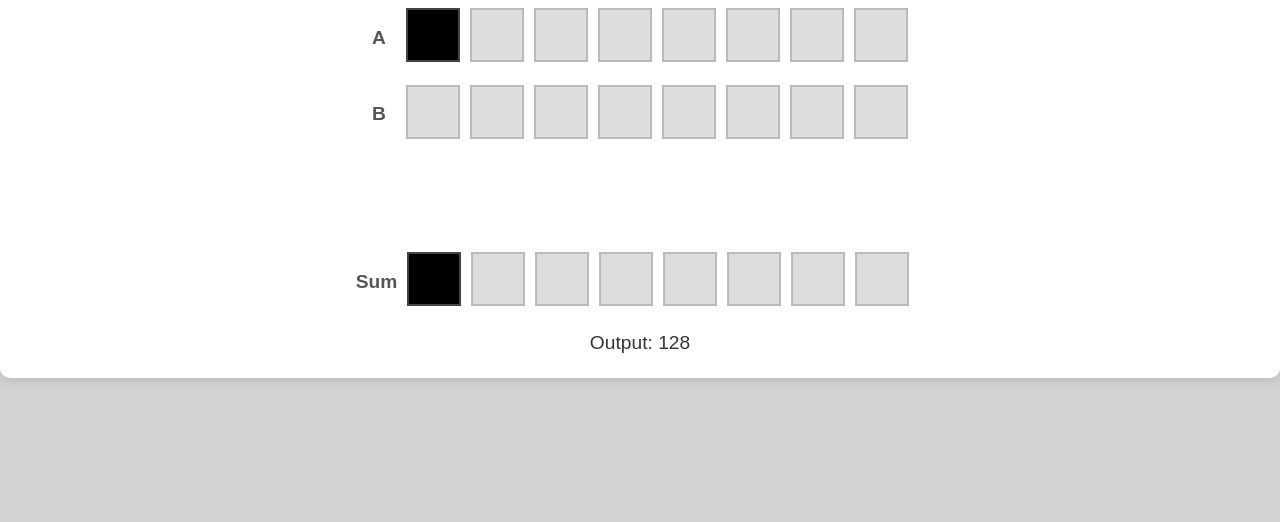
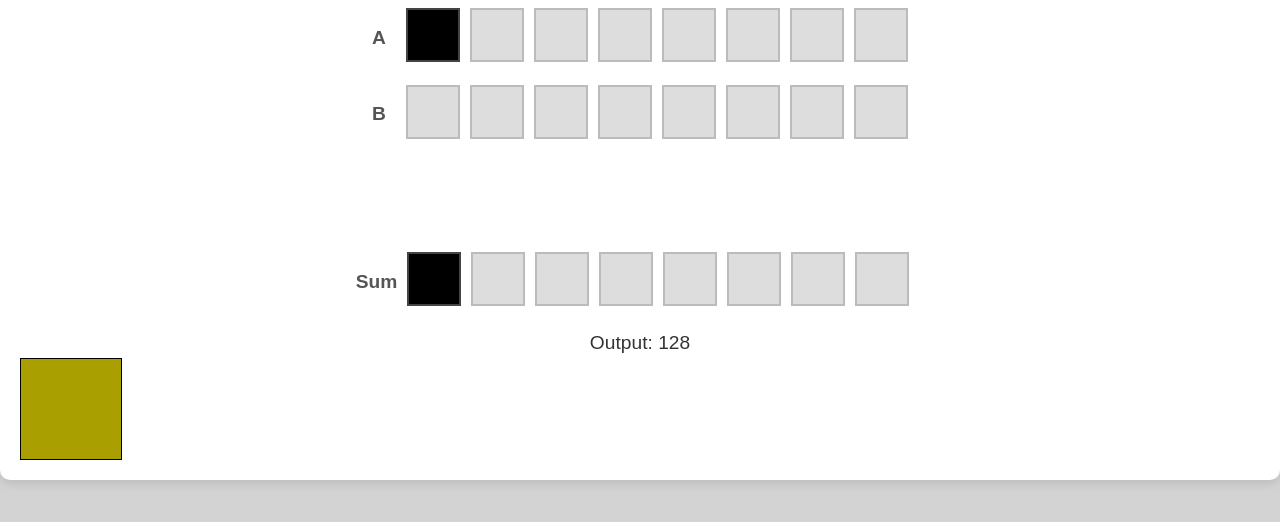
Before and after one commit to bpmurray77/fluffy-eureka, a website: page binary.html in a window 1280 px wide. Both pictures are taken after a click on the element 432 px from the left and 140 px from the top of the page. Shown: the part 106-628 px from the top of the page. Drawn offline with Linux system fonts and the light colour scheme.

Commit message:
color box

```diff
--- a/binary.html
+++ b/binary.html
@@ -57,7 +57,11 @@
         <div id="sum-decimal-output">
             Output: <span id="decimal-sum">0</span>
         </div>
+        <div id="color-display" style="width: 100px; height: 100px; border: 1px solid #000;">
+            <!-- Color will appear here -->
+        </div>
     </div>
+
 
     <script src="binary.js"></script>
 </body>
--- a/binary.js
+++ b/binary.js
@@ -2,10 +2,57 @@ document.addEventListener("DOMContentLoaded", function() {
     const aBits = document.querySelectorAll('#row-a .bit');
     const bBits = document.querySelectorAll('#row-b .bit');
     const sumBits = document.querySelectorAll('#row-result .bit');
-    const decimalSumOutput = document.getElementById('decimal-sum'); // New element to display decimal sum
+    const decimalSumOutput = document.getElementById('decimal-sum'); // Element to display decimal sum
+    const colorDisplay = document.getElementById('color-display');   // Element to show the selected color
 
     let aValue = Array(8).fill(0); // Initialize Value A as an array of 8 bits (all 0s)
     let bValue = Array(8).fill(0); // Initialize Value B as an array of 8 bits (all 0s)
+
+    const colorPalette = [
+        '#000000', '#800000', '#008000', '#808000', '#000080', '#800080',
+        '#008080', '#c0c0c0', '#c0dcc0', '#a6caf0', '#2a3faa', '#2a3fff',
+        '#2a5f00', '#2a5f55', '#2a5faa', '#2a5fff', '#2a7f00', '#2a7f55',
+        '#2a7faa', '#2a7fff', '#2a9f00', '#2a9f55', '#2a9faa', '#2a9fff',
+        '#2abf00', '#2abf55', '#2abfaa', '#2abfff', '#2adf00', '#2adf55',
+        '#2adfaa', '#2adfff', '#2aff00', '#2aff55', '#2affaa', '#2affff',
+        '#550000', '#550055', '#5500aa', '#5500ff', '#551f00', '#551f55',
+        '#551faa', '#551fff', '#553f00', '#553f55', '#553faa', '#553fff',
+        '#555f00', '#555f55', '#555faa', '#555fff', '#557f00', '#557f55',
+        '#557faa', '#557fff', '#559f00', '#559f55', '#559faa', '#559fff',
+        '#55bf00', '#55bf55', '#55bfaa', '#55bfff', '#55df00', '#55df55',
+        '#55dfaa', '#55dfff', '#55ff00', '#55ff55', '#55ffaa', '#55ffff',
+        '#7f0000', '#7f0055', '#7f00aa', '#7f00ff', '#7f1f00', '#7f1f55',
+        '#7f1faa', '#7f1fff', '#7f3f00', '#7f3f55', '#7f3faa', '#7f3fff',
+        '#7f5f00', '#7f5f55', '#7f5faa', '#7f5fff', '#7f7f00', '#7f7f55',
+        '#7f7faa', '#7f7fff', '#7f9f00', '#7f9f55', '#7f9faa', '#7f9fff',
+        '#7fbf00', '#7fbf55', '#7fbfaa', '#7fbfff', '#7fdf00', '#7fdf55',
+        '#7fdfaa', '#7fdfff', '#7fff00', '#7fff55', '#7fffaa', '#7fffff',
+        '#aa0000', '#aa0055', '#aa00aa', '#aa00ff', '#aa1f00', '#aa1f55',
+        '#aa1faa', '#aa1fff', '#aa3f00', '#aa3f55', '#aa3faa', '#aa3fff',
+        '#aa5f00', '#aa5f55', '#aa5faa', '#aa5fff', '#aa7f00', '#aa7f55',
+        '#aa7faa', '#aa7fff', '#aa9f00', '#aa9f55', '#aa9faa', '#aa9fff',
+        '#aabf00', '#aabf55', '#aabfaa', '#aabfff', '#aadf00', '#aadf55',
+        '#aadfaa', '#aadfff', '#aaff00', '#aaff55', '#aaffaa', '#aaffff',
+        '#d40000', '#d40055', '#d400aa', '#d400ff', '#d41f00', '#d41f55',
+        '#d41faa', '#d41fff', '#d43f00', '#d43f55', '#d43faa', '#d43fff',
+        '#d45f00', '#d45f55', '#d45faa', '#d45fff', '#d47f00', '#d47f55',
+        '#d47faa', '#d47fff', '#d49f00', '#d49f55', '#d49faa', '#d49fff',
+        '#d4bf00', '#d4bf55', '#d4bfaa', '#d4bfff', '#d4df00', '#d4df55',
+        '#d4dfaa', '#d4dfff', '#d4ff00', '#d4ff55', '#d4ffaa', '#d4ffff',
+        '#ff0055', '#ff00aa', '#ff1f00', '#ff1f55', '#ff1faa', '#ff1fff',
+        '#ff3f00', '#ff3f55', '#ff3faa', '#ff3fff', '#ff5f00', '#ff5f55',
+        '#ff5faa', '#ff5fff', '#ff7f00', '#ff7f55', '#ff7faa', '#ff7fff',
+        '#ff9f00', '#ff9f55', '#ff9faa', '#ff9fff', '#ffbf00', '#ffbf55',
+        '#ffbfaa', '#ffbfff', '#ffdf00', '#ffdf55', '#ffdfaa', '#ffdfff',
+        '#ffff55', '#ffffaa', '#ccccff', '#ffccff', '#33ffff', '#66ffff',
+        '#99ffff', '#ccffff', '#007f00', '#007f55', '#007faa', '#007fff',
+        '#009f00', '#009f55', '#009faa', '#009fff', '#00bf00', '#00bf55',
+        '#00bfaa', '#00bfff', '#00df00', '#00df55', '#00dfaa', '#00dfff',
+        '#00ff55', '#00ffaa', '#2a0000', '#2a0055', '#2a00aa', '#2a00ff',
+        '#2a1f00', '#2a1f55', '#2a1faa', '#2a1fff', '#2a3f00', '#2a3f55',
+        '#fffbf0', '#a0a0a4', '#808080', '#ff0000', '#00ff00', '#ffff00',
+        '#0000ff', '#ff00ff', '#00ffff', '#ffffff'
+    ];
 
     // Function to update the sum and display it
     function updateSum() {
@@ -30,6 +77,12 @@ document.addEventListener("DOMContentLoaded", function() {
 
         // Update the decimal sum in the HTML
         decimalSumOutput.textContent = sumDecimal;
+
+        // Get the corresponding color from the palette (wrap sumDecimal to 255)
+        const color = colorPalette[sumDecimal % 256];
+
+        // Update the color display (set background color)
+        colorDisplay.style.backgroundColor = color;
     }
 
     // Add click event listeners for Value A bits
--- a/css/styles.css
+++ b/css/styles.css
@@ -114,3 +114,8 @@ h2 {
     font-size: 1.2em;
     color: #333;
 }
+
+#color-display {
+    display: flex;
+    justify-content: center;
+}
```
